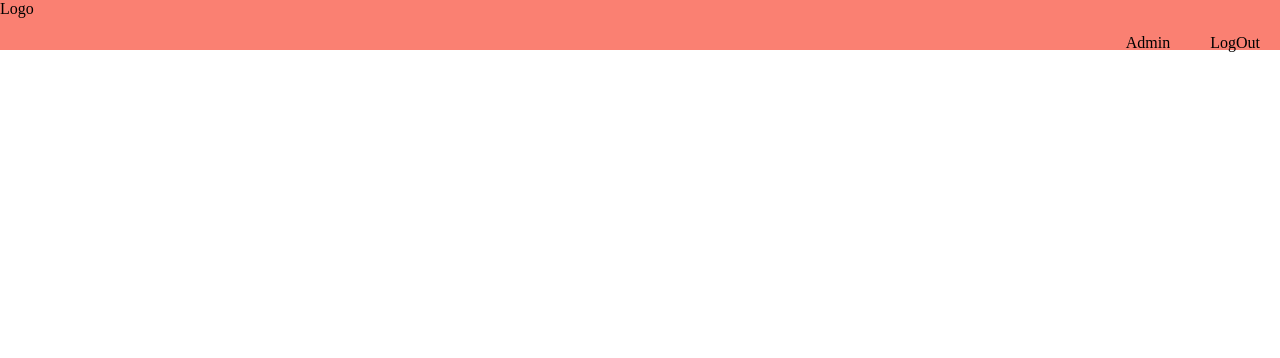
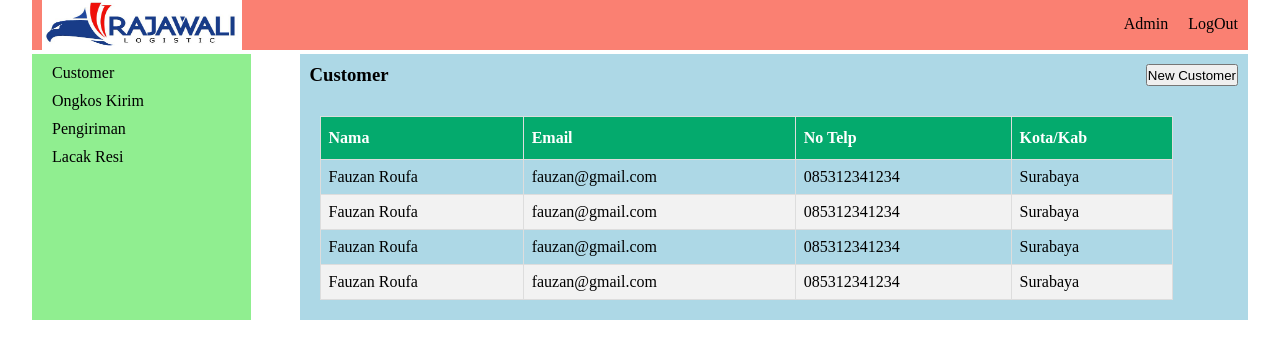
Before and after one commit to tembik/logistik, a plain HTML site: page index.html in a window 1280 px wide. Drawn offline with Linux system fonts and the light colour scheme.

Commit message:
tambah logo

```diff
--- a/css/style.css
+++ b/css/style.css
@@ -3,40 +3,121 @@
   padding: 0;
 }
 
-.container{
+body {
+  width: 95%;
+  margin: 0 auto;
+}
+
+header {
   width: 100%;
   background-color: salmon;
+  height: 50px;
   /* margin: 0 auto; */
+}
+
+.logoSection {
+  /* padding-top: 15px; */
+  float: left;
+}
+
+.logoSection a {
+  text-decoration: none;
+  color: black;
+  padding: 0 10px;
+}
+
+.logoImg {
+  width: 200px;
   height: 50px;
 }
 
-.logoSection{
-    /* padding-top: 15px; */
-}
-
-.logoSection a{
-    /* padding-top: 30px; */
-    text-decoration: none;
-    color: black;
-}
-
-.navSection{
+.navSection {
   float: right;
+  padding-top: 15px;
 }
 
 .navbar ul {
   list-style: none;
   display: inline-flex;
-    /* margin-top: -50px; */
-    /* padding: 20px 0; */
 }
 
-.navbar ul li{
-    padding: 16px 0px;
+.navbar ul li {
+  padding: 0 10px;
 }
 
-.navbar ul li a{
+.navbar ul li a {
   text-decoration: none;
   color: black;
-    padding: 16px 20px 14px 20px;
 }
+
+main {
+  width: 100%;
+  /* background-color: black; */
+  /* height: 300px; */
+  display: inline-flex;
+  justify-content: space-between;
+}
+
+.leftContent {
+  width: 18%;
+  /* margin: 0 1%; */
+  background-color: lightgreen;
+  /* height: 200px; */
+}
+
+.rightContent {
+  width: 78%;
+  /* margin: 0 1%; */
+  background-color: lightblue;
+  /* height: 200px; */
+}
+
+.leftContentUl {
+  margin: 10px;
+}
+
+.leftContentUl li {
+  list-style: none;
+  margin: 10px;
+}
+
+.rightContentTop {
+  width: 100%;
+  display: inline-flex;
+  justify-content: space-between;
+}
+
+.rightContentTop h3 {
+  margin: 10px;
+}
+.rightContentTop button {
+  margin: 10px;
+}
+
+.customerTabel {
+  margin: 20px;
+  width: 90%;
+  border-collapse: collapse;
+}
+
+.customerTabel th,
+.customerTabel td {
+  border: 1px solid #ddd;
+  padding: 8px;
+}
+
+.customerTabel tr:nth-child(even) {
+  background-color: #f2f2f2;
+}
+
+.customerTabel tr:hover {
+  background-color: #ddd;
+}
+
+.customerTabel th {
+  padding-top: 12px;
+  padding-bottom: 12px;
+  text-align: left;
+  background-color: #04aa6d;
+  color: white;
+}
--- a/index.html
+++ b/index.html
@@ -1,15 +1,17 @@
 <!DOCTYPE html>
 <html lang="en">
   <head>
-    <meta charset="UTF-8">
-    <meta name="viewport" content="width=device-width, initial-scale=1.0">
+    <meta charset="UTF-8" />
+    <meta name="viewport" content="width=device-width, initial-scale=1.0" />
     <link rel="stylesheet" type="text/css" href="css/style.css" />
     <title>Latihan Logistic</title>
   </head>
   <body>
     <header class="container">
       <section class="logoSection">
-            <a href="#">Logo</a>
+        <a href="index.html"
+          ><img src="/img/logo.png" alt="" class="logoImg"
+        /></a>
       </section>
       <section class="navSection">
         <nav class="navbar">
@@ -20,7 +22,60 @@
         </nav>
       </section>
     </header>
-    <main></main>
+    <main>
+      <section class="leftContent">
+        <div>
+          <ul class="leftContentUl">
+            <li>Customer</li>
+            <li>Ongkos Kirim</li>
+            <li>Pengiriman</li>
+            <li>Lacak Resi</li>
+          </ul>
+        </div>
+      </section>
+      <section class="rightContent">
+        <div class="rightContentTop">
+          <h3>Customer</h3>
+          <button>New Customer</button>
+        </div>
+        <table class="customerTabel">
+          <thead>
+            <tr>
+              <th>Nama</th>
+              <th>Email</th>
+              <th>No Telp</th>
+              <th>Kota/Kab</th>
+            </tr>
+          </thead>
+          <tbody>
+            <tr>
+              <td>Fauzan Roufa</td>
+              <td>fauzan@gmail.com</td>
+              <td>085312341234</td>
+              <td>Surabaya</td>
+            </tr>
+            <tr>
+              <td>Fauzan Roufa</td>
+              <td>fauzan@gmail.com</td>
+              <td>085312341234</td>
+              <td>Surabaya</td>
+            </tr>
+            <tr>
+              <td>Fauzan Roufa</td>
+              <td>fauzan@gmail.com</td>
+              <td>085312341234</td>
+              <td>Surabaya</td>
+            </tr>
+            <tr>
+              <td>Fauzan Roufa</td>
+              <td>fauzan@gmail.com</td>
+              <td>085312341234</td>
+              <td>Surabaya</td>
+            </tr>
+          </tbody>
+        </table>
+      </section>
+    </main>
     <footer></footer>
   </body>
 </html>
```
Also changed, not shown: img/logo.png (added), 1 other file. Lines whose indentation alone changed are shown as unchanged.
